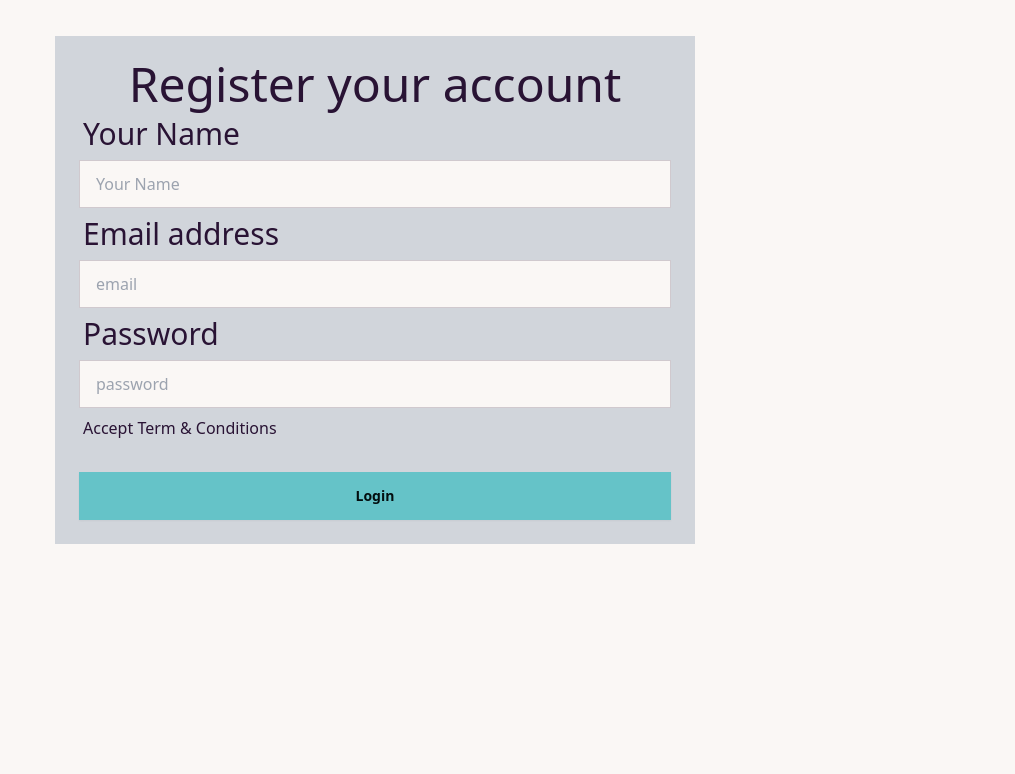
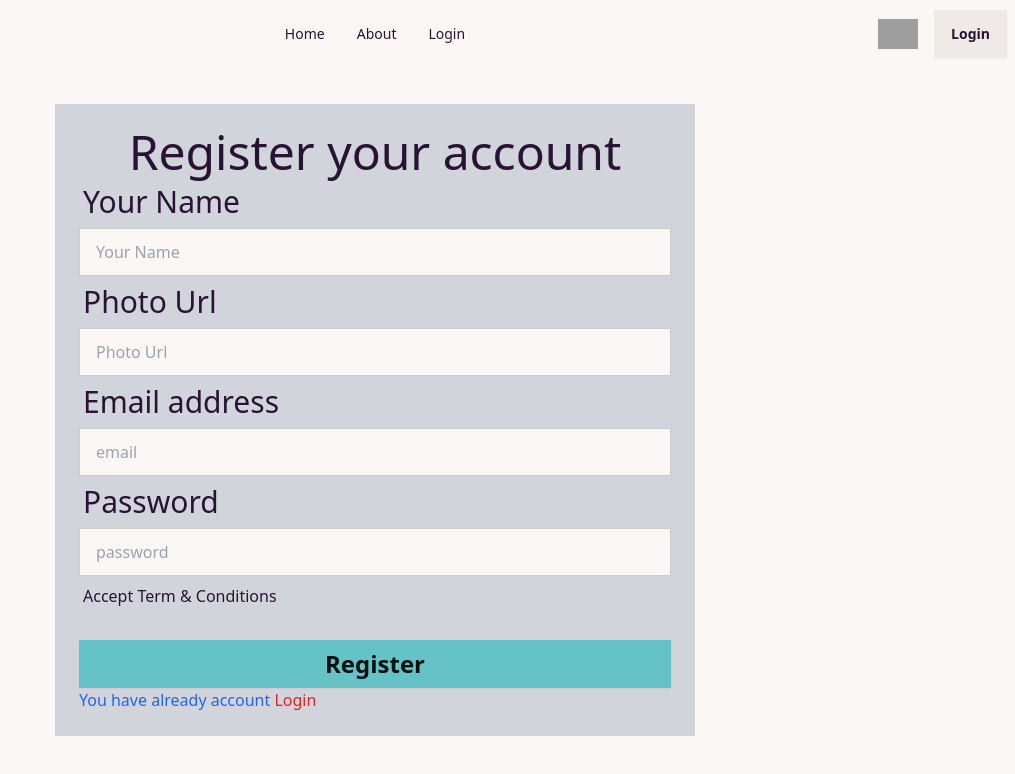
Before and after one commit to hridoyroy10/dragon-news, a React (Vite) app: page /register in a window 1280 px wide. Shown: the top 774 px of the page, without its empty margins (265-1280 px from the left). Built offline with nearby package versions, Linux system fonts and the light colour scheme; no server answers; grey boxes are pictures that could not be loaded; a web font is replaced by a local one.

Commit message:
firebase authentication

```diff
--- a/package.json
+++ b/package.json
@@ -14,6 +14,7 @@
     "localforage": "^1.10.0",
     "match-sorter": "^6.3.4",
     "moment": "^2.30.1",
+    "prop-types": "^15.8.1",
     "react": "^18.2.0",
     "react-dom": "^18.2.0",
     "react-icons": "^5.0.1",
--- a/src/Firbase/firbase.config.js
+++ b/src/Firbase/firbase.config.js
@@ -16,4 +16,4 @@
 // Initialize Firebase
 const app = initializeApp(firebaseConfig);
 
-export default app;
+export default (app);
--- a/src/components/Navbar/Navbar.jsx
+++ b/src/components/Navbar/Navbar.jsx
@@ -1,12 +1,22 @@
 import { Link, NavLink } from "react-router-dom";
-import user from "../../assets/user.png"
+import logo from "../../assets/user.png"
+import { useContext } from "react";
+import { AuthContext } from "../../provider/AuthProvider";
 
 const Navbar = () => {
+    const { user, logOut } = useContext(AuthContext);
 
     const navLink = <>
         <li><NavLink to='/'>Home</NavLink></li>
         <li><NavLink to='/about'>About</NavLink></li>
+        <li><NavLink to='/login'>Login</NavLink></li>
     </>
+
+    const handleSingOut = () => {
+        logOut()
+            .then()
+            .catch()
+    }
 
     return (
         <div className="navbar bg-base-100">
@@ -28,9 +38,17 @@
             </div>
             <div className="navbar-end gap-4">
                 <div className="w-10 rounded-full">
-                    <img alt="user logo " src={user} />
+                    <img alt="user logo " src={logo} />
                 </div>
-                <Link to='/login' className="btn rounded-none">Login</Link>
+                {
+                    user ?
+                        <button onClick={handleSingOut} className="btn rounded-none">Sing Out</button>
+                        :
+                        <Link to='/login'>
+                            <button className="btn rounded-none">Login</button>
+                        </Link>
+                }
+
             </div>
         </div>
     );
--- /dev/null
+++ b/src/containers/DisplayNews/DisplayNews.jsx
@@ -0,0 +1,18 @@
+import PropTypes from 'prop-types';
+
+const DisplayNews = ({displayNews}) => {
+    const {image_url,} = displayNews;
+
+    return (
+        <div>
+            <img src={image_url} alt="" />
+        </div>
+    );
+};
+
+DisplayNews.propTypes = {
+    displayNews : PropTypes.object.isRequired
+}
+
+
+export default DisplayNews;
--- a/src/containers/Home/Home.jsx
+++ b/src/containers/Home/Home.jsx
@@ -1,9 +1,20 @@
+import { useEffect, useState } from "react";
 import Header from "../../components/Header/Header";
 import Navbar from "../../components/Navbar/Navbar";
 import LifeSideNavbar from "../LifeSideNavbar/LifeSideNavbar";
 import RightSideNavbar from "../RightSideNavbar/RightSideNavbar";
+import DisplayNews from "../DisplayNews/DisplayNews";
 
 const Home = () => {
+
+    const [news, setNews] = useState([]);
+    useEffect(() => {
+        fetch("../../../public/news.json")
+            .then(res => res.json())
+            .then(data => setNews(data))
+
+    }, [])
+
     return (
         <>
             <Header />
@@ -13,7 +24,9 @@
                     <LifeSideNavbar />
                 </div>
                 <div className=" border border-red-600 col-span-2">
-                    <h2 className="text-3xl text-red">This is dinamic news</h2>
+                    {
+                        news.map(displayNews=> <DisplayNews key={displayNews.id} displayNews={displayNews}/>)
+                    }
                 </div>
                 <div className="">
                     <RightSideNavbar />
--- a/src/containers/Login/Login.jsx
+++ b/src/containers/Login/Login.jsx
@@ -1,16 +1,31 @@
 import { Link } from "react-router-dom";
-
+import Navbar from "../../components/Navbar/Navbar";
+import { useContext } from "react";
+import { AuthContext } from "../../provider/AuthProvider";
 
 const Login = () => {
-    const handleSubmit = (e)=> {
+
+    const { logIn } = useContext(AuthContext);
+
+    const handleSubmit = (e) => {
         e.preventDefault();
         console.log(e.currentTarget);
         const form = new FormData(e.currentTarget);
-        console.log(form.get('password'));
-    }
+        const email = form.get('email');
+        const password = form.get('password');
+
+        logIn(email, password)
+            .then(() => {
+                alert(' ')
+            })
+            .catch(error => {
+                console.error(error);
+            })
+    };
 
     return (
         <>
+            <Navbar />
             <form onSubmit={handleSubmit} className="md:w-3/4 lg:w-1/2 mx-auto bg-gray-300 p-6 mt-9">
                 <h2 className="text-5xl text-center">Login your account</h2>
                 <div className="form-control">
@@ -31,7 +46,7 @@
                 <div className="form-control mt-6">
                     <button className="btn btn-primary rounded-none">Login</button>
                 </div>
-                <p className=" text-blue-600">Do not have an account <Link to="/register">Register</Link></p>
+                <p className=" text-blue-600">Do not have an account <Link className=" text-red-600" to="/register">Register</Link></p>
             </form>
         </>
 
--- a/src/containers/Register/Register.jsx
+++ b/src/containers/Register/Register.jsx
@@ -1,35 +1,69 @@
+import { Link } from "react-router-dom";
+import Navbar from "../../components/Navbar/Navbar";
+import { useContext } from "react";
+import { AuthContext } from "../../provider/AuthProvider";
+
 
 
 const Register = () => {
+    const { createUser } = useContext(AuthContext)
+    const handleRegister = (e) => {
+        e.preventDefault();
+        const form = new FormData(e.currentTarget);
+        const name = form.get('name');
+        const photo = form.get('photo');
+        const email = form.get('email');
+        const password = form.get('password');
+        console.log(name, photo, email, password);
+
+        createUser(email, password)
+            .then(result => {
+                console.log(result);
+            })
+            .catch(error => {
+                console.log(error);
+            })
+    }
     return (
-        <form className="md:w-3/4 lg:w-1/2 mx-auto bg-gray-300 p-6 mt-9">
+        <>
+            <Navbar />
+            <form onSubmit={handleRegister} className="md:w-3/4 lg:w-1/2 mx-auto bg-gray-300 p-6 mt-9">
                 <h2 className="text-5xl text-center">Register your account</h2>
                 <div className="form-control">
                     <label className="label">
                         <span className="label-text text-3xl">Your Name</span>
                     </label>
-                <input type="text" placeholder="Your Name" className="input input-bordered rounded-none"  />
+                    <input type="text" name="name" placeholder="Your Name" className="input input-bordered rounded-none" />
+                </div>
+                <div className="form-control">
+                    <label className="label">
+                        <span className="label-text text-3xl">Photo Url</span>
+                    </label>
+                    <input type="text" name="photo" placeholder="Photo Url" className="input input-bordered rounded-none" />
                 </div>
                 <div className="form-control">
                     <label className="label">
                         <span className="label-text text-3xl">Email address</span>
                     </label>
-                <input type="email" placeholder="email" className="input input-bordered rounded-none" required />
+                    <input type="email" name="email" placeholder="email" className="input input-bordered rounded-none" required />
                 </div>
                 <div className="form-control">
                     <label className="label">
                         <span className="label-text text-3xl">Password</span>
                     </label>
-                <input type="password" placeholder="password" className="input input-bordered rounded-none" required />
+                    <input type="password" name="password" placeholder="password" className="input input-bordered rounded-none" required />
                     <label className="label">
                         <a href="#" className="label-text-alt link link-hover text-base">Accept Term & Conditions</a>
                     </label>
                 </div>
                 <div className="form-control mt-6">
-                <button className="btn btn-primary rounded-none">Login</button>
+                    <button className="btn btn-primary rounded-none text-2xl">Register</button>
+                    <p className=" text-blue-600">You have already account <Link className=" text-red-600" to="/login">Login</Link></p>
                 </div>
             </form>
+        </>
     );
 };
 
+
 export default Register;
--- a/src/containers/RightSideNavbar/RightSideNavbar.jsx
+++ b/src/containers/RightSideNavbar/RightSideNavbar.jsx
@@ -22,12 +22,12 @@
 
             <div className=" mb-4">
                 <h2 className="text-3xl font-medium mb-3">Find Us On</h2>
-                <button className="btn btn-outline w-full text-xl  rounded-none">
+                <button className="btn btn-outline w-full text-xl   rounded-none">
                     <FaFacebook className=" text-2xl" />
                     Facebook
                 </button>
                 <br />
-                <button className="btn btn-outline w-full text-xl  rounded-none">
+                <button className="btn btn-outline w-full text-xl   rounded-none">
                     <FaSquareTwitter className=" text-2xl" />
                     Twitter
                 </button>
--- a/src/main.jsx
+++ b/src/main.jsx
@@ -3,9 +3,12 @@
 import './index.css'
 import { RouterProvider } from 'react-router-dom'
 import routes from './routes/Routes.jsx'
+import AuthProvider from './provider/AuthProvider.jsx'
 
 ReactDOM.createRoot(document.getElementById('root')).render(
   <React.StrictMode>
-    <RouterProvider router={routes}></RouterProvider>
+    <AuthProvider>
+      <RouterProvider router={routes}></RouterProvider>
+    </AuthProvider>
   </React.StrictMode>,
 )
--- /dev/null
+++ b/src/provider/AuthProvider.jsx
@@ -0,0 +1,58 @@
+import { createContext, useEffect, useState } from "react";
+import PropTypes from 'prop-types';
+import { createUserWithEmailAndPassword, getAuth, onAuthStateChanged, signInWithEmailAndPassword, signOut } from "firebase/auth";
+import app from "../Firbase/firbase.config";
+
+
+
+export const AuthContext = createContext(null);
+
+const auth = getAuth(app);
+
+
+const AuthProvider = ({ children }) => {
+    const [user, setUser] = useState(null);
+
+    const createUser = (email, password) => {
+        return createUserWithEmailAndPassword(auth, email, password)
+    };
+
+    const logIn = (email, password) =>{
+        return signInWithEmailAndPassword(auth, email, password);
+    }
+
+    const logOut = () =>{
+        return signOut(auth);
+    }
+
+    useEffect(() => {
+        const unSubscribe = onAuthStateChanged(auth, currentUser => {
+            console.log('user in the auth state changed', currentUser);
+            setUser(currentUser);
+            return () => {
+                unSubscribe();
+            };
+        });
+    }, []);
+
+
+    const authInfo = {
+        user,
+        createUser,
+        logOut,
+        logIn
+    };
+
+    return (
+        <AuthContext.Provider value={authInfo}>
+            {children}
+        </AuthContext.Provider>
+    );
+};
+
+AuthProvider.propTypes = {
+    children: PropTypes.object
+}
+
+
+export default AuthProvider;
```
Also changed, not shown: 1 other file (tests, documents, lock files or other folders). Lines whose indentation alone changed are shown as unchanged.
